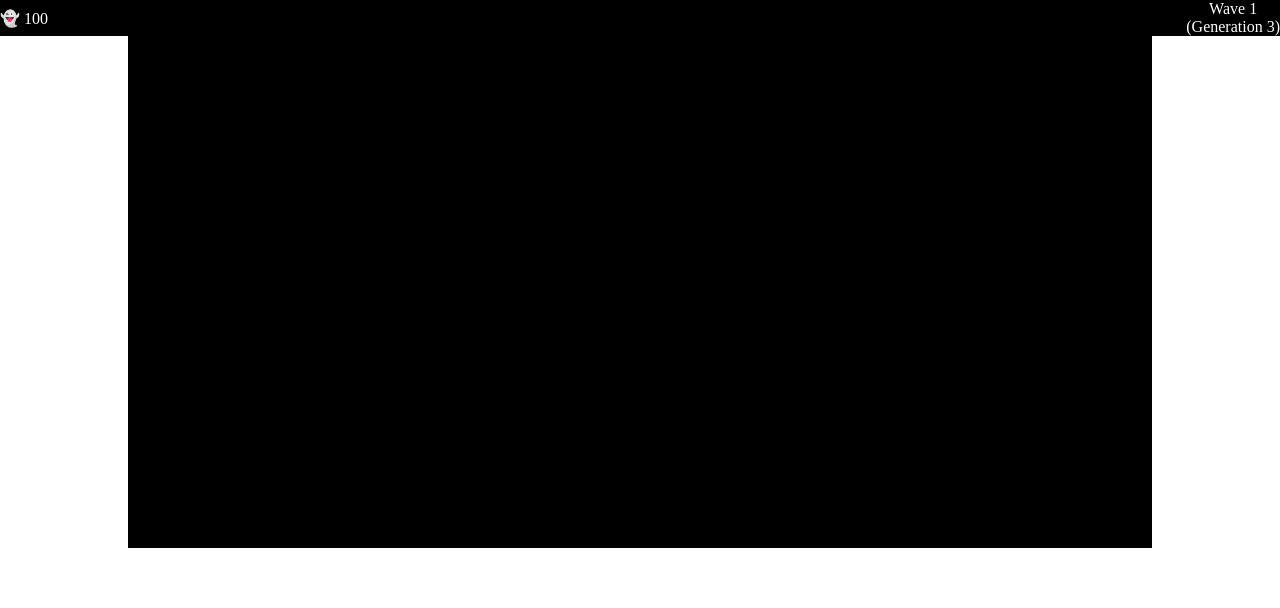
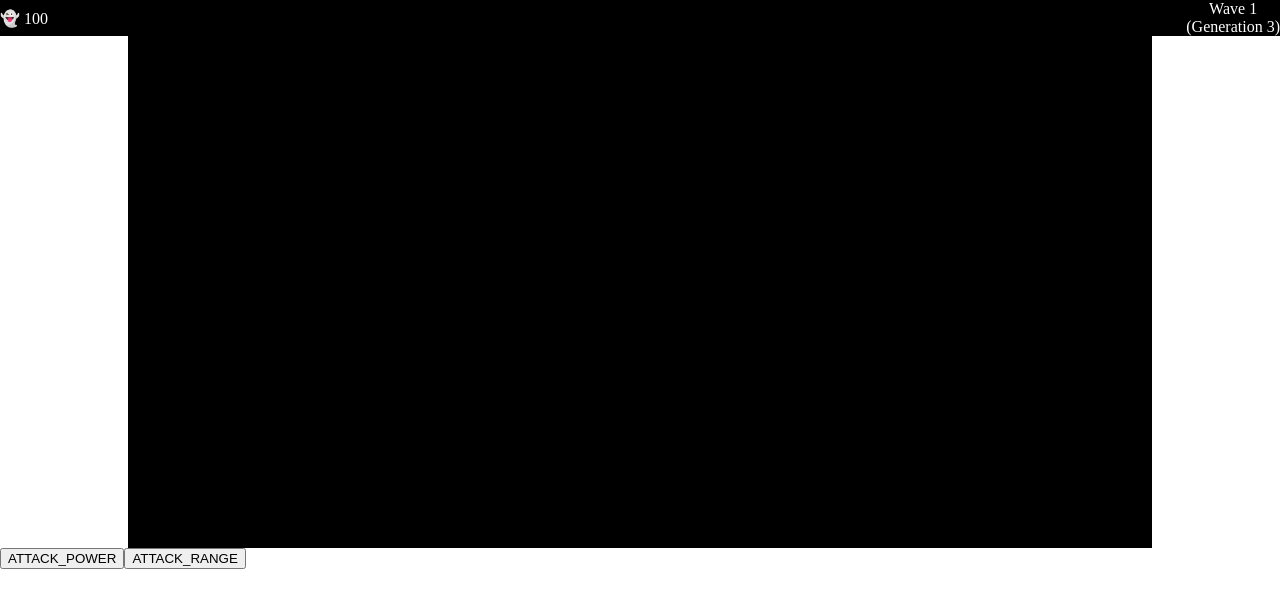
Before and after one commit to hchangjae/stronger, a website built with Vite: page index.html in a window 1280 px wide. Built offline with nearby package versions, Linux system fonts and the light colour scheme; what kontra would draw is missing.

Commit message:
feat: implement upgrade button in dom

```diff
--- a/index.html
+++ b/index.html
@@ -16,6 +16,10 @@
         </div>
       </section>
       <canvas width="1024" height="512" id="game"></canvas>
+      <section class="upgrades">
+        <div class="weapons"></div>
+        <div class="passive"></div>
+      </section>
     </div>
     <script type="module" src="/src/main.ts"></script>
   </body>
--- /dev/null
+++ b/src/controller/Button.ts
@@ -0,0 +1,31 @@
+import { $ } from '../util';
+import Upgrade from '../domain/Upgrade';
+
+export const createButton = (
+  text: string,
+  className: string,
+  onClick: () => void
+): HTMLButtonElement => {
+  const button = document.createElement('button');
+  button.textContent = text;
+  button.classList.add(className);
+  button.onclick = () => {
+    onClick();
+  };
+  return button;
+};
+
+const appendButton = ($target: Element | null, $button: HTMLButtonElement) => {
+  $target?.appendChild($button);
+};
+
+const $upgradeWeapon = $('.upgrades .weapons');
+export const appendUpgradeWeapon = (upgrade: Upgrade) => {
+  console.log(upgrade);
+  appendButton(
+    $upgradeWeapon,
+    createButton(upgrade.getTarget(), 'weapon', () => {
+      upgrade.activate();
+    })
+  );
+};
--- a/src/controller/Info.ts
+++ b/src/controller/Info.ts
@@ -1,4 +1,5 @@
-const $ = (selector: string) => document.querySelector(selector);
+import {$} from '../util';
+
 const update = (
   $el: Element | null,
   value: string,
--- a/src/domain/Upgrade.ts
+++ b/src/domain/Upgrade.ts
@@ -27,8 +27,8 @@ class Upgrade {
     return this.activated;
   }
 
-  getTarget() {
-    return this.target;
+  getTarget(): string {
+    return this.target.toString();
   }
 
   getAmount() {
--- a/src/main.ts
+++ b/src/main.ts
@@ -16,6 +16,8 @@ import Game from './controller/Game';
 import GameWave, { waveRecipes } from './wave/Wave';
 import Enemy from './unit/enemy';
 import Bullet from './domain/Bullet';
+import { appendUpgradeWeapon } from './controller/Button';
+import Upgrade from './domain/Upgrade';
 
 export const TOWER_POSITION = 100;
 
@@ -73,6 +75,9 @@ Promise.all([
 
   const user = game.getUser();
   const weapons = user.getWeapons();
+
+  appendUpgradeWeapon(new Upgrade(false, 'ATTACK_POWER', 30));
+  appendUpgradeWeapon(new Upgrade(false, 'ATTACK_RANGE', 30));
 
   initUnitSpriteSheets();
 
--- /dev/null
+++ b/src/util.ts
@@ -0,0 +1 @@
+export const $ = (selector: string) => document.querySelector(selector);
```
